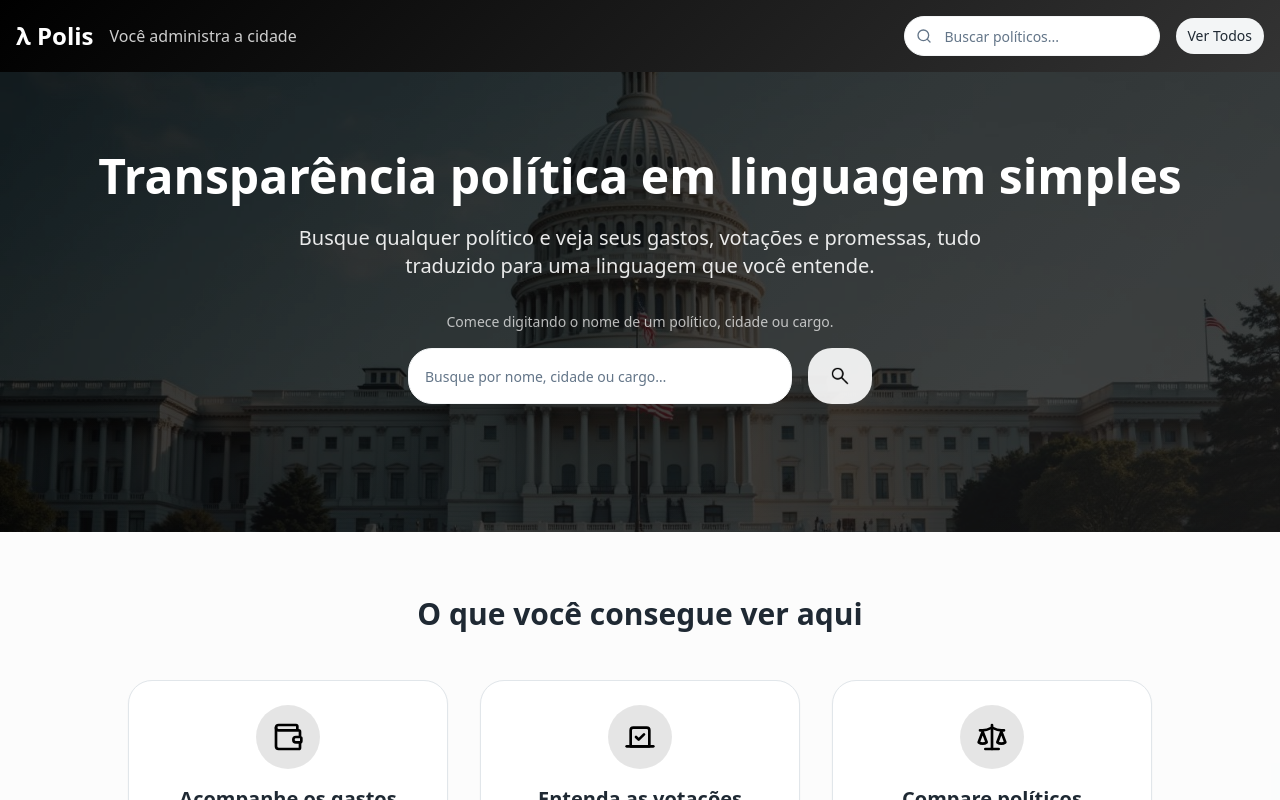
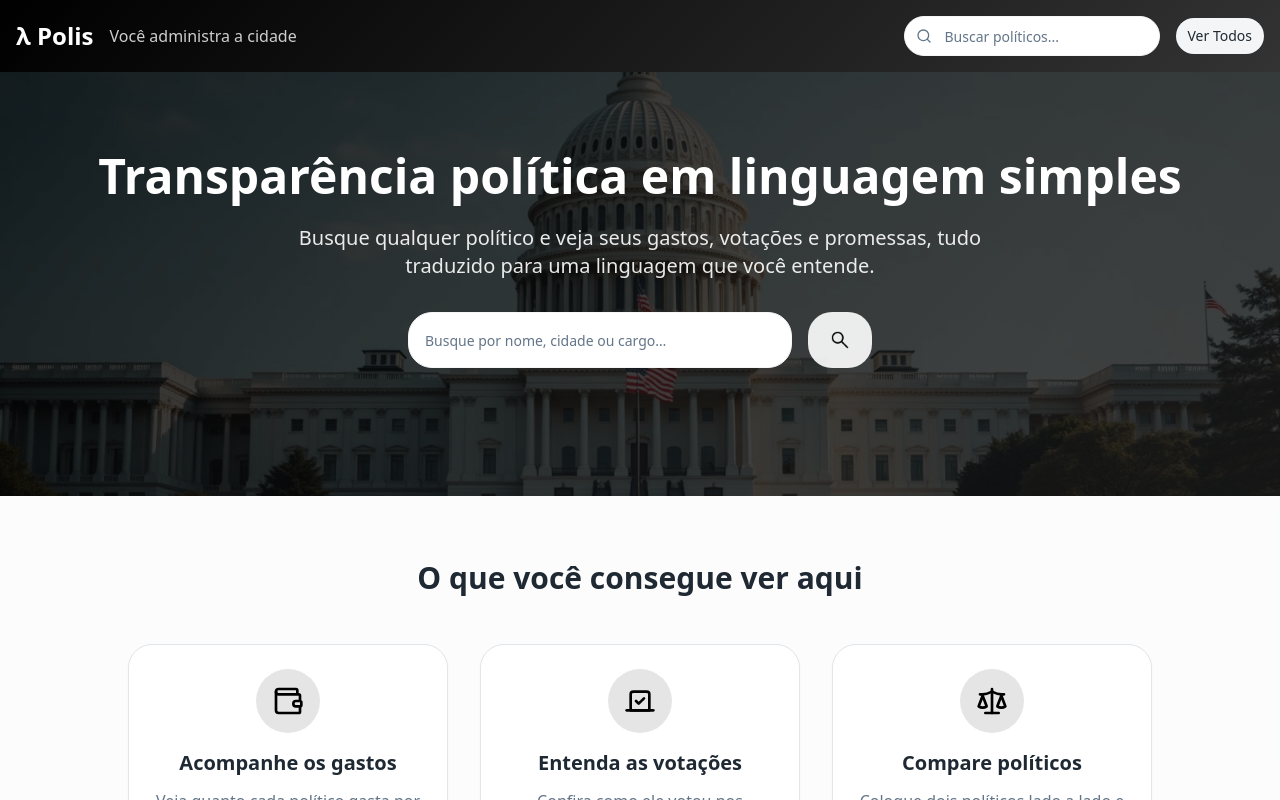
Before and after one commit to cervonizer/gov-track-report, a React (Vite) app: page / in a window 1280 px wide. Shown: the top 800 px of the page. Built offline with nearby package versions, Linux system fonts and the light colour scheme; the HTML template or start-up script is replaced by a standard one.

Commit message:
Changes
Co-authored-by: cervonizer <169198483+cervonizer@users.noreply.github.com>

```diff
--- a/src/components/HeroSection.tsx
+++ b/src/components/HeroSection.tsx
@@ -23,10 +23,6 @@ export const HeroSection = () => {
           <p className="text-xl mb-8 max-w-3xl mx-auto text-primary-foreground/90">
             Busque qualquer político e veja seus gastos, votações e promessas,
             tudo traduzido para uma linguagem que você entende.
-          </p>
-
-          <p className="text-sm text-primary-foreground/70 mb-4">
-            Comece digitando o nome de um político, cidade ou cargo.
           </p>
 
           <div className="flex flex-col sm:flex-row gap-4 justify-center mb-12 mx-auto">
```
